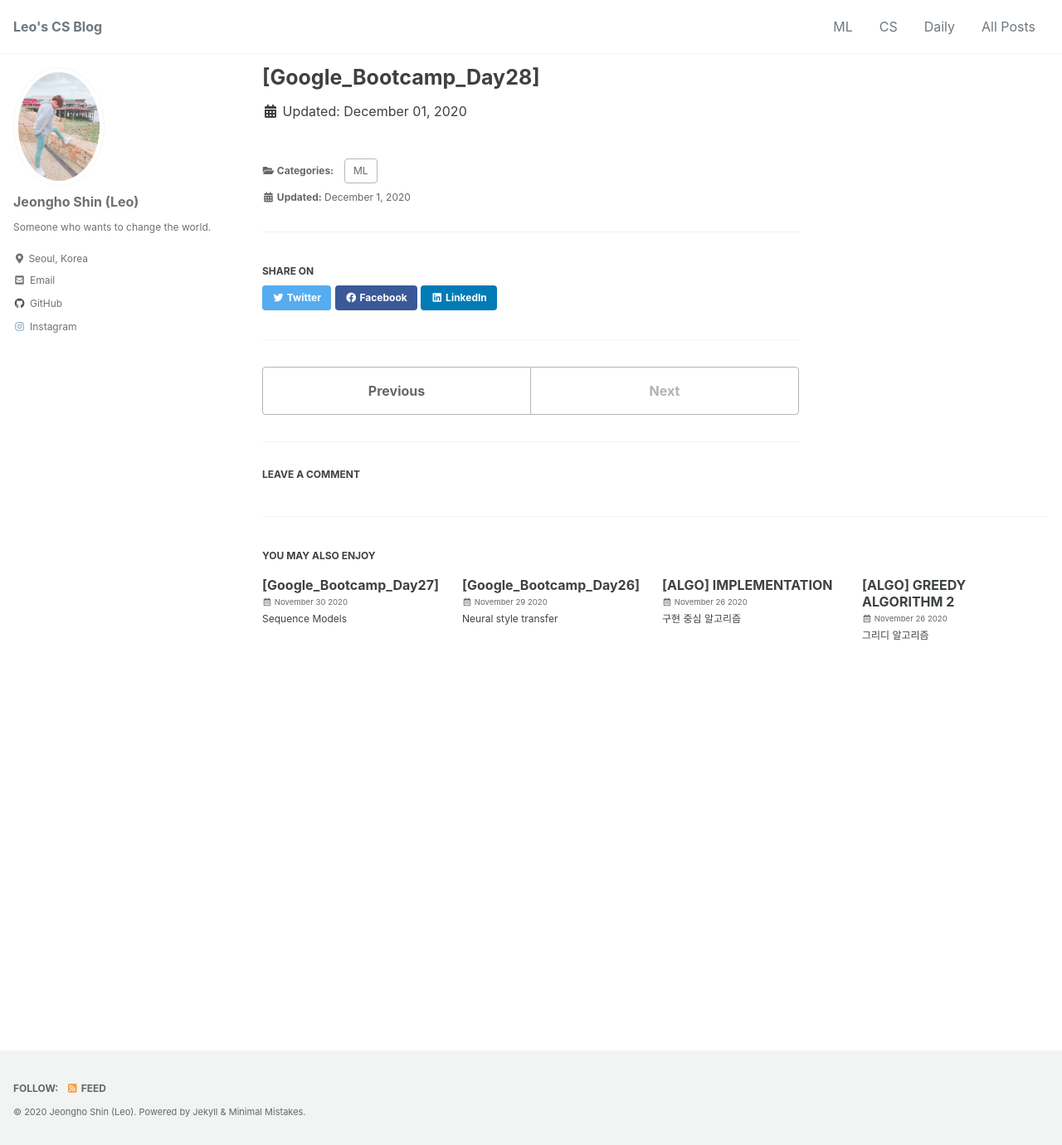
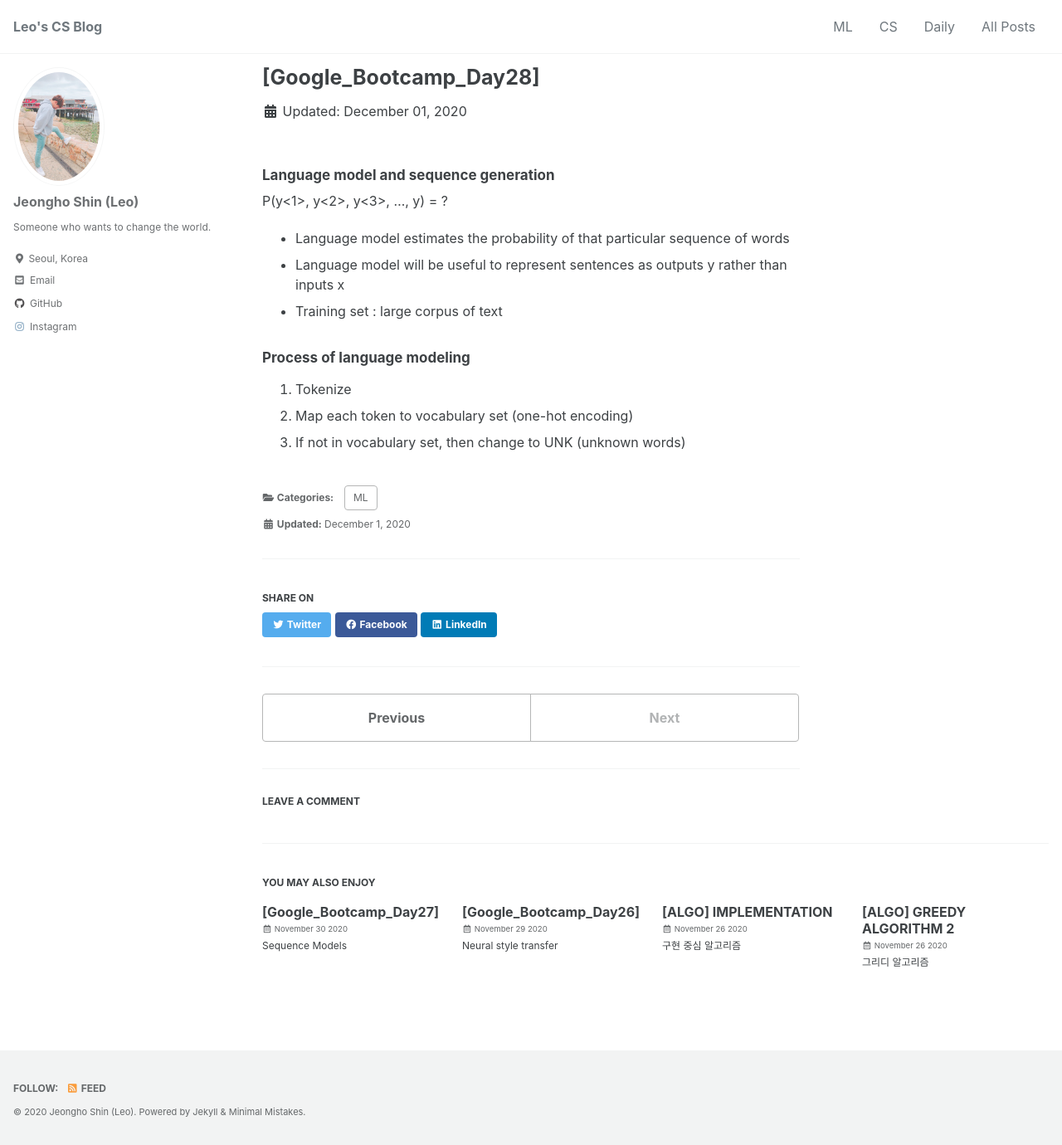
Before and after one commit to mlleo/mlleo.github.io, a Jekyll site: the page built from _posts/2020-12-01-GB_day28.md, in a window 1280 px wide and 1380 px high. Shown: the whole window at 83% size. Built offline with Jekyll 4.4.1, drawn with Linux system fonts in a browser that asks for light colours; cached includes are drawn as plain includes; comment, search, counter and statistics services are not loaded.

Commit message:
Update 2020-12-01-GB_day28.md

```diff
--- a/_posts/2020-12-01-GB_day28.md
+++ b/_posts/2020-12-01-GB_day28.md
@@ -6,3 +6,15 @@ last_modified_at: 2020-12-01 12:00:00
 comments: true
 use_math: true # MathJax On
 ---
+
+#### Language model and sequence generation
+
+P(y<1>, y<2>, y<3>, ..., y<Ty>) = ?
+- Language model estimates the probability of that particular sequence of words
+- Language model will be useful to represent sentences as outputs y rather than inputs x
+- Training set : large corpus of text
+
+#### Process of language modeling
+1. Tokenize
+2. Map each token to vocabulary set (one-hot encoding)
+3. If not in vocabulary set, then change to UNK (unknown words)
```
